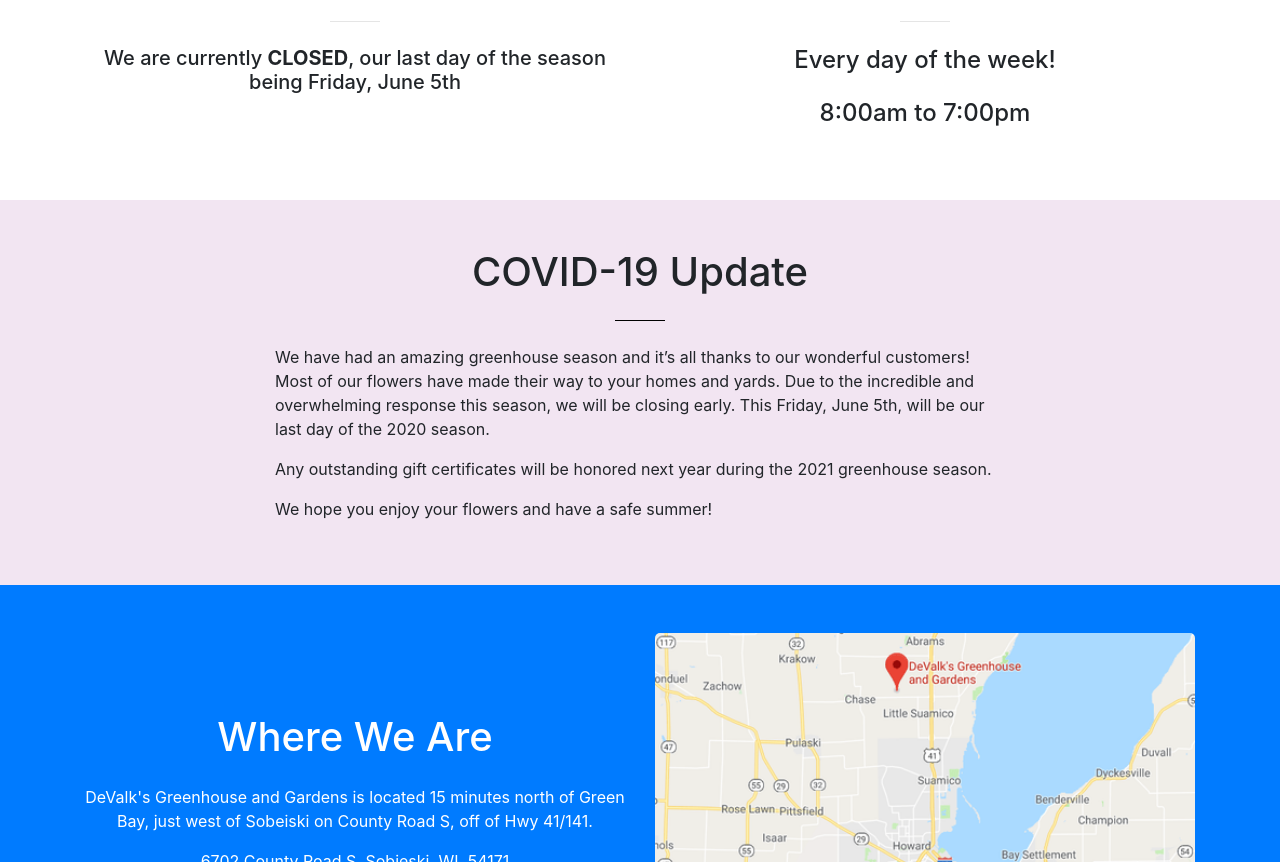
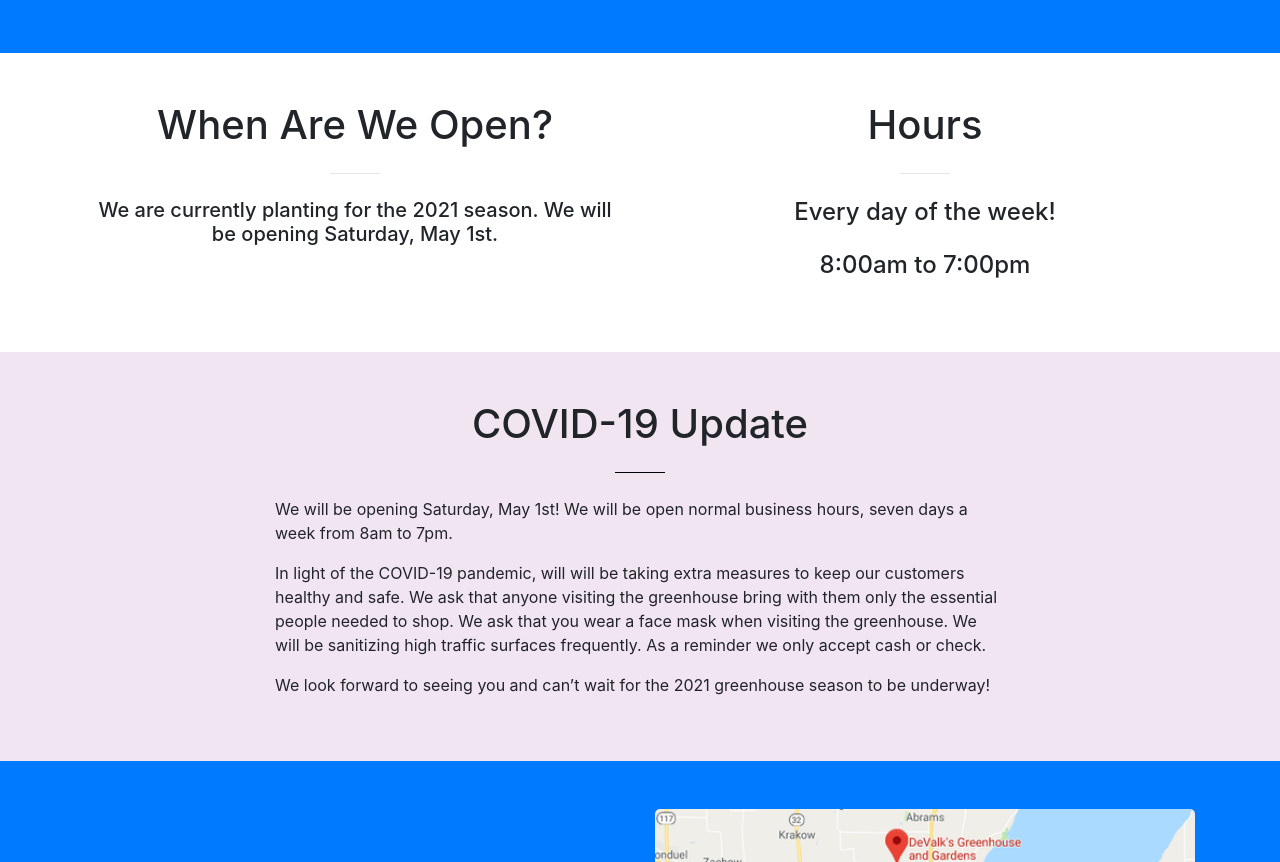
Before and after one commit to DaCastle/greenhouse, a website with bundled scripts: page index.html in a window 1280 px wide. Shown: the part 1938-2800 px from the top of the page. Built offline with nearby package versions, Linux system fonts and the light colour scheme.

Commit message:
updating content for 2021 season

```diff
--- a/css/creative.css
+++ b/css/creative.css
@@ -1,6 +1,6 @@
 /*!
  * Start Bootstrap - Creative v5.0.1 (https://startbootstrap.com/template-overviews/creative)
- * Copyright 2013-2020 Start Bootstrap
+ * Copyright 2013-2021 Start Bootstrap
  * Licensed under MIT (https://github.com/BlackrockDigital/startbootstrap-creative/blob/master/LICENSE)
  */
 
--- a/index.html
+++ b/index.html
@@ -153,6 +153,16 @@
         <div class="row">
           <div class="col-lg-12 mb-4 text-center">
             <h1>Flowers & Garden</h1>
+            <div class="row">
+              <div class="col-lg-8 mx-auto">
+              <p>We have a variety of annuals including hanging baskets and flower pouches of wave petunias, million bells, moss roses, etc.,
+                 window box arrangements, large flower planter arrangements, garden dish arrangements, accent plants, spikes, vines, ivy,
+                 bedding plants and a variety of vegetable plants and herbs. We also offer a small variety of perennials (usually arrive near
+                  the end of May, beginning of June). Our greenhouses are fully stocked and we are ready to help make your yard look beautiful
+                   this summer!</p>
+              </div>
+
+            </div>
           </div>
         </div>
         <div class="row">
@@ -260,8 +270,7 @@
             <h1 class="section-heading">When Are We Open?</h1>
             <hr class="my-4" />
             <h5 class="mb-4">
-              We are currently <b>CLOSED</b>, our last day of the season being
-              Friday, June 5th
+              We are currently planting for the 2021 season. We will be opening Saturday, May 1st.
             </h5>
           </div>
           <div class="col-lg-6 mx-auto text-center">
@@ -284,17 +293,16 @@
             <hr class="my-4" />
             <div>
               <p>
-                We have had an amazing greenhouse season and it’s all thanks to
-                our wonderful customers! Most of our flowers have made their way
-                to your homes and yards. Due to the incredible and overwhelming
-                response this season, we will be closing early. This Friday,
-                June 5th, will be our last day of the 2020 season.
+                We will be opening Saturday, May 1st! We will be open normal business hours, seven days a week from 8am to 7pm.
               </p>
               <p>
-                Any outstanding gift certificates will be honored next year
-                during the 2021 greenhouse season.
+                In light of the COVID-19 pandemic, will will be taking extra measures to keep our customers healthy and safe. We ask that
+                anyone visiting the greenhouse bring with them only the essential people needed to shop. We ask that you wear a face mask
+                when visiting the greenhouse. We will be sanitizing high traffic surfaces frequently. As a reminder we only accept cash or check.
               </p>
-              <p>We hope you enjoy your flowers and have a safe summer!</p>
+            <p>
+                We look forward to seeing you and can’t wait for the 2021 greenhouse season to be underway!
+              </p>
             </div>
           </div>
         </div>
```
Also changed, not shown: css/creative.min.css, js/creative.min.js.
